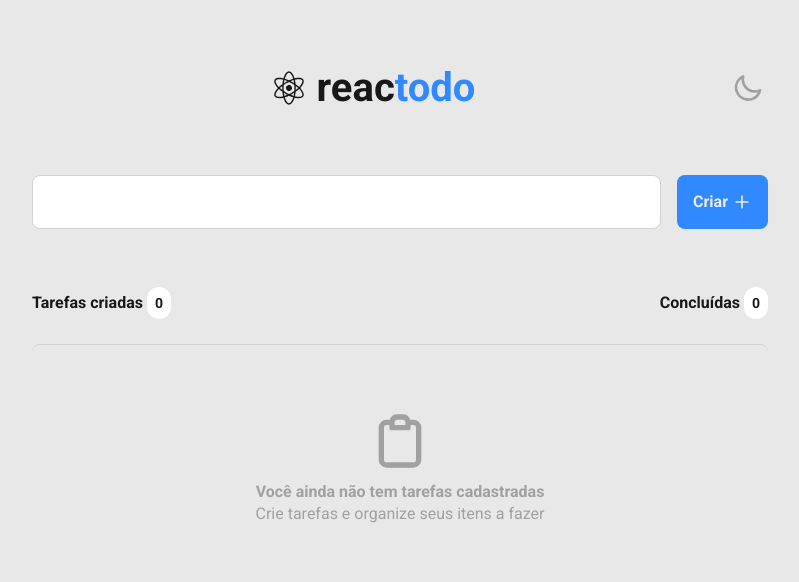
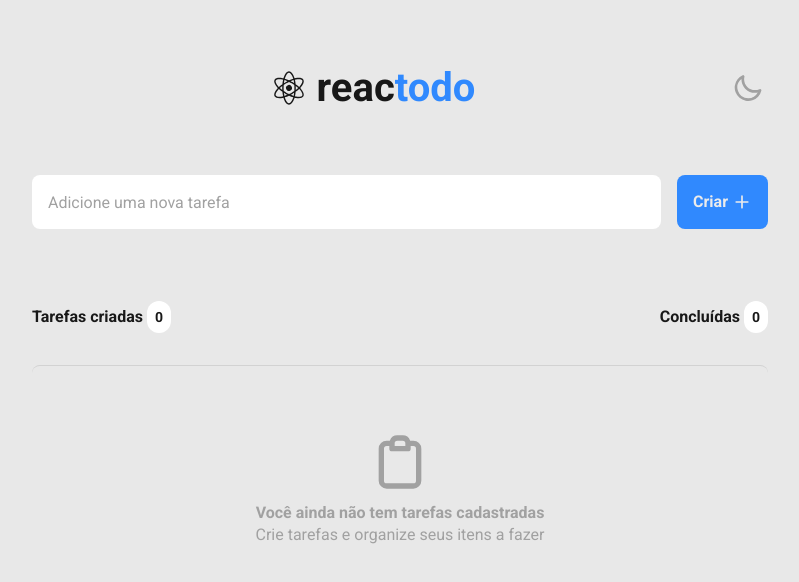
Before and after one commit to ivanvinicius/ignite.todo, a React (Vite) app: page / in a window 1280 px wide. Shown: the top 582 px of the page, without its empty margins (240-1039 px from the left). Built offline with nearby package versions, Linux system fonts and the light colour scheme.

Commit message:
feat: creating new tasks

```diff
--- a/package.json
+++ b/package.json
@@ -9,12 +9,16 @@
     "preview": "vite preview"
   },
   "dependencies": {
+    "@hookform/resolvers": "^2.9.8",
     "@iconscout/react-unicons": "^1.1.6",
     "@stitches/react": "^1.2.8",
+    "@types/uuid": "^8.3.4",
     "date-fns": "^2.29.2",
     "react": "^18.2.0",
     "react-dom": "^18.2.0",
-    "react-hook-form": "^7.34.2"
+    "react-hook-form": "^7.34.2",
+    "uuid": "^9.0.0",
+    "yup": "^0.32.11"
   },
   "devDependencies": {
     "@types/react": "^18.0.17",
--- a/src/components/Button/styles.ts
+++ b/src/components/Button/styles.ts
@@ -6,7 +6,7 @@ export const Container = styled('button', {
   height: '3.375rem',
   padding: '$16',
   gap: '$4',
-  border: 0,
+  border: 'none',
   borderRadius: '$8',
   fontSize: '$16',
   lineHeight: 0,
@@ -24,6 +24,6 @@ export const Container = styled('button', {
     background: '$heavenDark'
   },
   '&:focus': {
-    outline: '2px solid $text'
+    outline: '1px solid $text'
   }
 })
--- a/src/components/ControlledInput/index.tsx
+++ b/src/components/ControlledInput/index.tsx
@@ -3,22 +3,38 @@ import { Controller, useFormContext } from 'react-hook-form'
 
 import { Input } from '../Input'
 
-import { Container } from './styles'
+import { Container, HelperTextContainer, HelperText } from './styles'
 
 interface Props extends InputHTMLAttributes<HTMLInputElement> {
   name: string
 }
 
-export function ControlledInput({ name }: Props) {
-  const { control } = useFormContext()
+export function ControlledInput({ name, ...rest }: Props) {
+  const {
+    control,
+    formState: { errors }
+  } = useFormContext()
+  const inputHasError = !!errors[name]
 
   return (
     <Container>
       <Controller
         name={name}
         control={control}
-        render={({ field }) => <Input {...field} />}
+        render={({ field: { onChange, value } }) => (
+          <Input
+            value={value}
+            onChange={onChange}
+            hasError={inputHasError}
+            {...rest}
+          />
+        )}
       />
+      <HelperTextContainer>
+        {inputHasError && (
+          <HelperText>{String(errors[name]?.message)}</HelperText>
+        )}
+      </HelperTextContainer>
     </Container>
   )
 }
--- a/src/components/ControlledInput/styles.ts
+++ b/src/components/ControlledInput/styles.ts
@@ -3,3 +3,15 @@ import { styled } from '../../styles/theme'
 export const Container = styled('div', {
   width: '100%'
 })
+
+export const HelperTextContainer = styled('div', {
+  marginTop: '$8',
+  width: '100%',
+  height: '1rem'
+})
+
+export const HelperText = styled('span', {
+  display: 'block',
+  fontSize: '$14',
+  color: '$danger'
+})
--- a/src/components/Input/index.tsx
+++ b/src/components/Input/index.tsx
@@ -2,6 +2,10 @@ import { InputHTMLAttributes } from 'react'
 
 import { Container } from './styles'
 
-export function Input({ ...rest }: InputHTMLAttributes<HTMLInputElement>) {
-  return <Container {...rest} />
+interface Props extends InputHTMLAttributes<HTMLInputElement> {
+  hasError: boolean
 }
+
+export function Input({ hasError, ...rest }: Props) {
+  return <Container hasError={hasError} {...rest} />
+}
--- a/src/components/Input/styles.ts
+++ b/src/components/Input/styles.ts
@@ -4,13 +4,21 @@ export const Container = styled('input', {
   width: '100%',
   height: '3.375rem',
   padding: '$16',
-  border: '1px solid $stroke',
   color: '$text',
   fontSize: '$16',
   background: '$surfacePrimary',
+  border: 'none',
   borderRadius: '$8',
 
   '&::placeholder': {
     color: '$description'
+  },
+
+  variants: {
+    hasError: {
+      true: {
+        outline: '1px solid $danger'
+      }
+    }
   }
 })
--- a/src/components/Task/index.tsx
+++ b/src/components/Task/index.tsx
@@ -38,6 +38,7 @@ export function Task({ data }: Props) {
           id={data.id}
           type="checkbox"
           checked={data.done}
+          onChange={() => console.log('onchange')}
           title="Marcar e desmarcar tarefa"
         />
         <Label
--- a/src/components/Task/styles.ts
+++ b/src/components/Task/styles.ts
@@ -87,7 +87,7 @@ export const DeleteButton = styled('button', {
   },
 
   '&:focus': {
-    outline: '2px solid $danger'
+    outline: '1px solid $danger'
   },
   '&:hover': {
     color: '$danger'
--- a/src/pages/Todo/index.tsx
+++ b/src/pages/Todo/index.tsx
@@ -1,6 +1,9 @@
 import { useState } from 'react'
 import { UilPlus, UilClipboard } from '@iconscout/react-unicons'
 import { useForm, FormProvider } from 'react-hook-form'
+import * as y from 'yup'
+import { yupResolver } from '@hookform/resolvers/yup'
+import { v4 as uuidv4 } from 'uuid'
 
 import { Button } from '../../components/Button'
 import { Header } from '../../components/Header'
@@ -24,14 +27,22 @@ interface TaskData {
   createdAt: Date
 }
 
-interface TaskInputData {
+interface InputData {
   description: string
 }
+
+const schema = y.object().shape({
+  description: y
+    .string()
+    .required('O campo é obrigatório.')
+    .max(256, 'Máximo de 256 caracteres.')
+})
 
 export function Todo() {
   const [tasks, setTasks] = useState<TaskData[]>([])
   const isMobileMedia = useMatchMedia({ type: 'max', width: 768 })
-  const formMethods = useForm<TaskInputData>({
+  const formMethods = useForm<InputData>({
+    resolver: yupResolver(schema),
     defaultValues: { description: '' }
   })
 
@@ -39,8 +50,17 @@ export function Todo() {
   const hasNoTasks = tasks.length === 0
   const tasksSum = tasks.length
 
-  function handleCreateNewTask(data: TaskInputData) {
-    console.log(data)
+  function handleCreateNewTask({ description }: InputData) {
+    const newTask = {
+      id: uuidv4(),
+      done: false,
+      description,
+      createdAt: new Date()
+    } as TaskData
+
+    setTasks((currentState) => [...currentState, newTask])
+
+    formMethods.reset()
   }
 
   return (
--- a/src/pages/Todo/styles.ts
+++ b/src/pages/Todo/styles.ts
@@ -18,7 +18,7 @@ export const Form = styled('form', {
   width: '100%',
   display: 'flex',
   gap: '$16',
-  alignItems: 'center',
+  alignItems: 'flex-start',
   justifyContent: 'space-between'
 })
 
@@ -27,9 +27,10 @@ export const Details = styled('div', {
   width: '100%',
   alignItems: 'center',
   justifyContent: 'space-between',
-  marginTop: '$64',
+  marginTop: 'calc($64 - 1rem)',
 
   span: {
+    display: 'inline-block',
     fontSize: '$14',
     padding: '$8',
     background: '$surfacePrimary',
--- a/src/styles/global.ts
+++ b/src/styles/global.ts
@@ -8,7 +8,7 @@ export const globalStyles = globalCss({
   },
 
   ':focus': {
-    outline: '2px solid $heaven'
+    outline: '1px solid $heaven'
   },
 
   html: {
```
Also changed, not shown: 1 other file (tests, documents, lock files or other folders).
